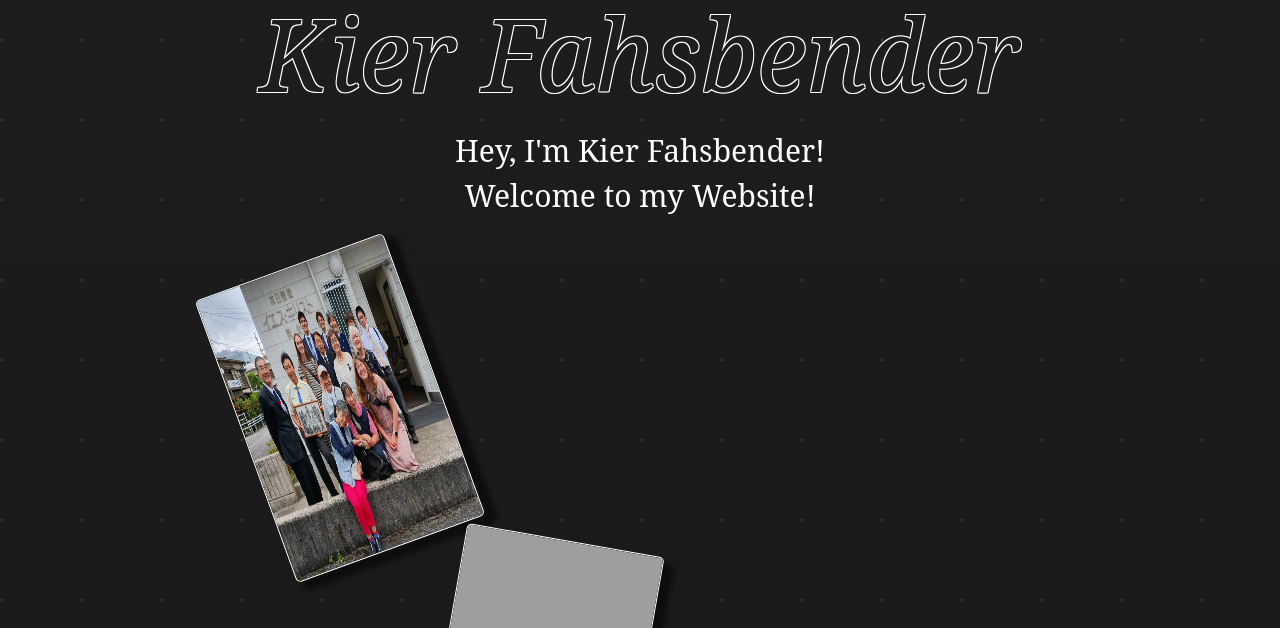
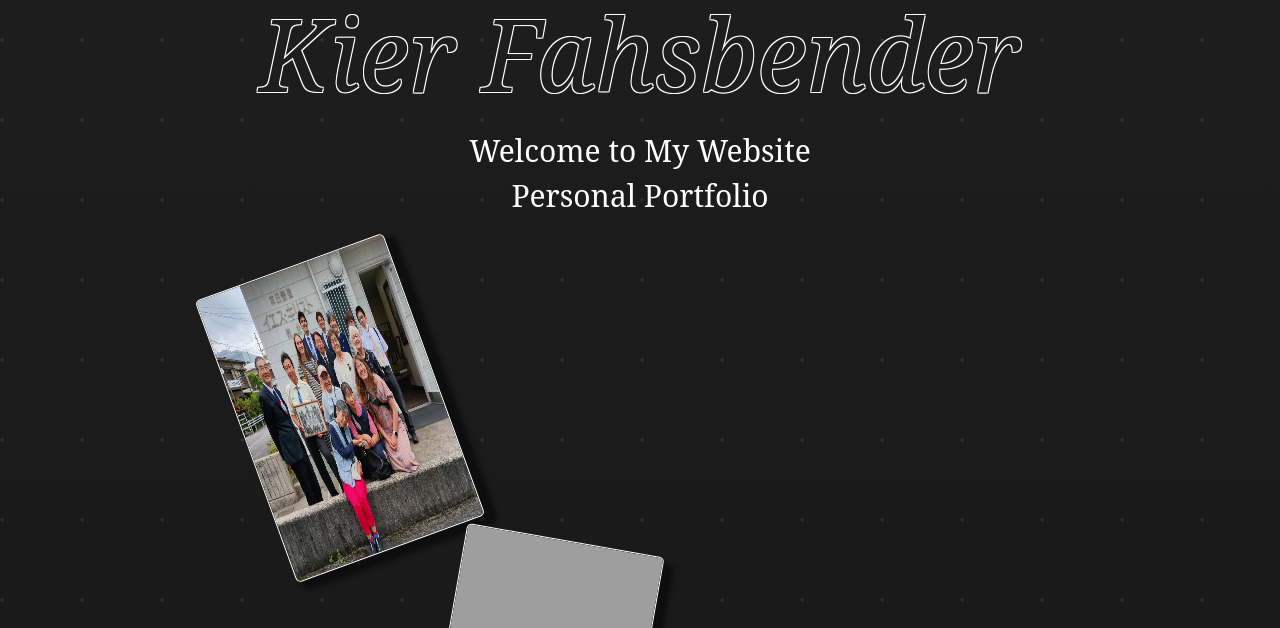
Before and after one commit to KierFah/KierFah.github.io, a plain HTML site: page index.html in a window 1280 px wide. Shown: the part 172-800 px from the top of the page. Drawn offline with Linux system fonts and the light colour scheme; grey boxes are pictures that could not be loaded; a web font is replaced by a local one.

Commit message:
Update index.html

```diff
--- a/index.html
+++ b/index.html
@@ -40,7 +40,10 @@
                 <div id="title">Kier Fahsbender</div>
             </div>
             <div id="subtitle-mask">
-                <div id="subtitle">Hey, I'm Kier Fahsbender!<br />Welcome to my Website!</div>
+                <div id="subtitle">
+  Welcome to My Website<br />
+  Personal Portfolio
+</div>
             </div>
         </header>
 
```
